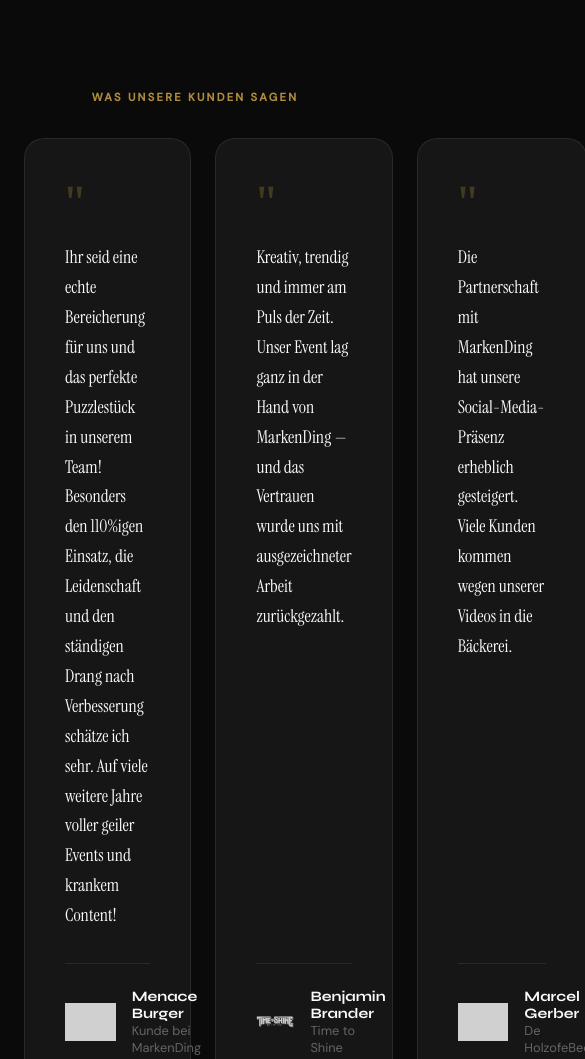
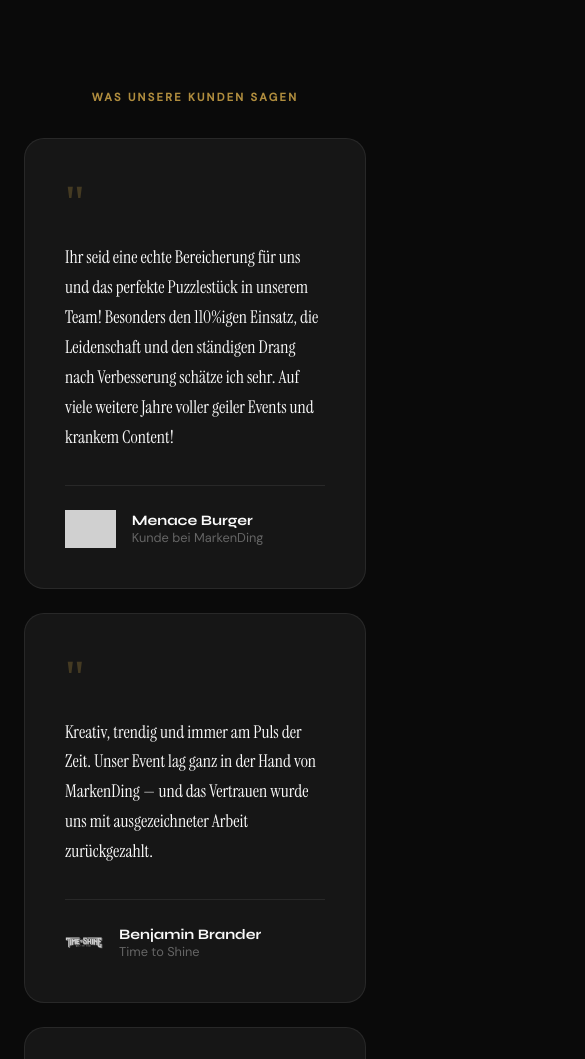
Before and after one commit to servankoyuncu/marken-ding-website, a website: page lp.html in a window 390 px wide. Shown: the part 4660-5719 px from the top of the page, 585 px wide, since content can reach past the window. Drawn offline with Linux system fonts and the light colour scheme; grey boxes are pictures that could not be loaded.

Commit message:
Update LP

```diff
--- a/lp.html
+++ b/lp.html
@@ -315,6 +315,8 @@
     }
     @media (max-width: 700px) {
       .results-numbers { grid-template-columns: repeat(2, 1fr); }
+      .result-num h3 { font-size: 1.6rem; }
+      .testimonials-grid { grid-template-columns: 1fr !important; }
     }
     .result-num {
       padding: 2rem;
@@ -572,7 +574,7 @@
   <section style="padding: 7rem 1.5rem; border-top: 1px solid var(--border);">
     <div style="max-width: 760px; margin: 0 auto; text-align: center;">
       <span class="section-label">Was unsere Kunden sagen</span>
-      <div style="display: grid; grid-template-columns: repeat(3, 1fr); gap: 1.5rem; margin-top: 2rem; text-align: left;">
+      <div class="testimonials-grid" style="display: grid; grid-template-columns: repeat(3, 1fr); gap: 1.5rem; margin-top: 2rem; text-align: left;">
 
         <!-- Testimonial 1 -->
         <div style="background: var(--black-card); border: 1px solid var(--border); border-radius: 20px; padding: 2.5rem; display: flex; flex-direction: column; justify-content: space-between;">
```
